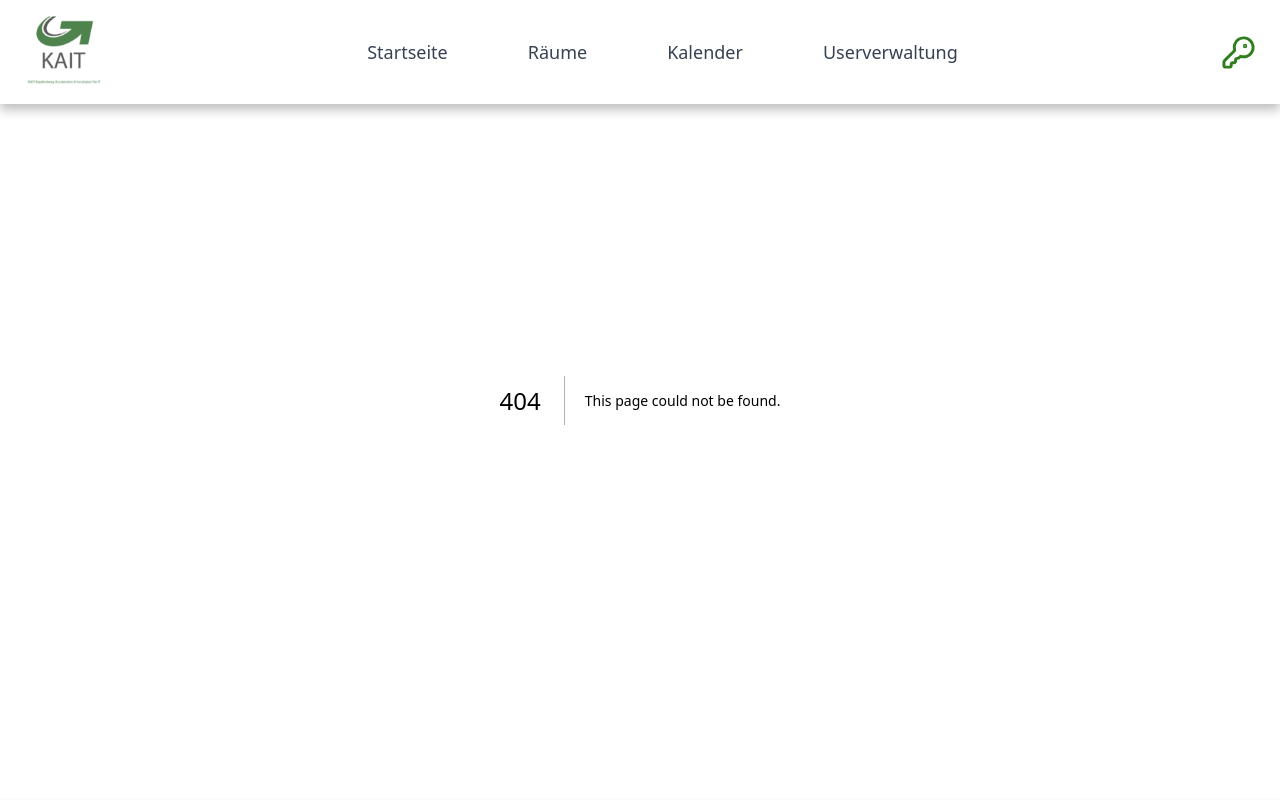
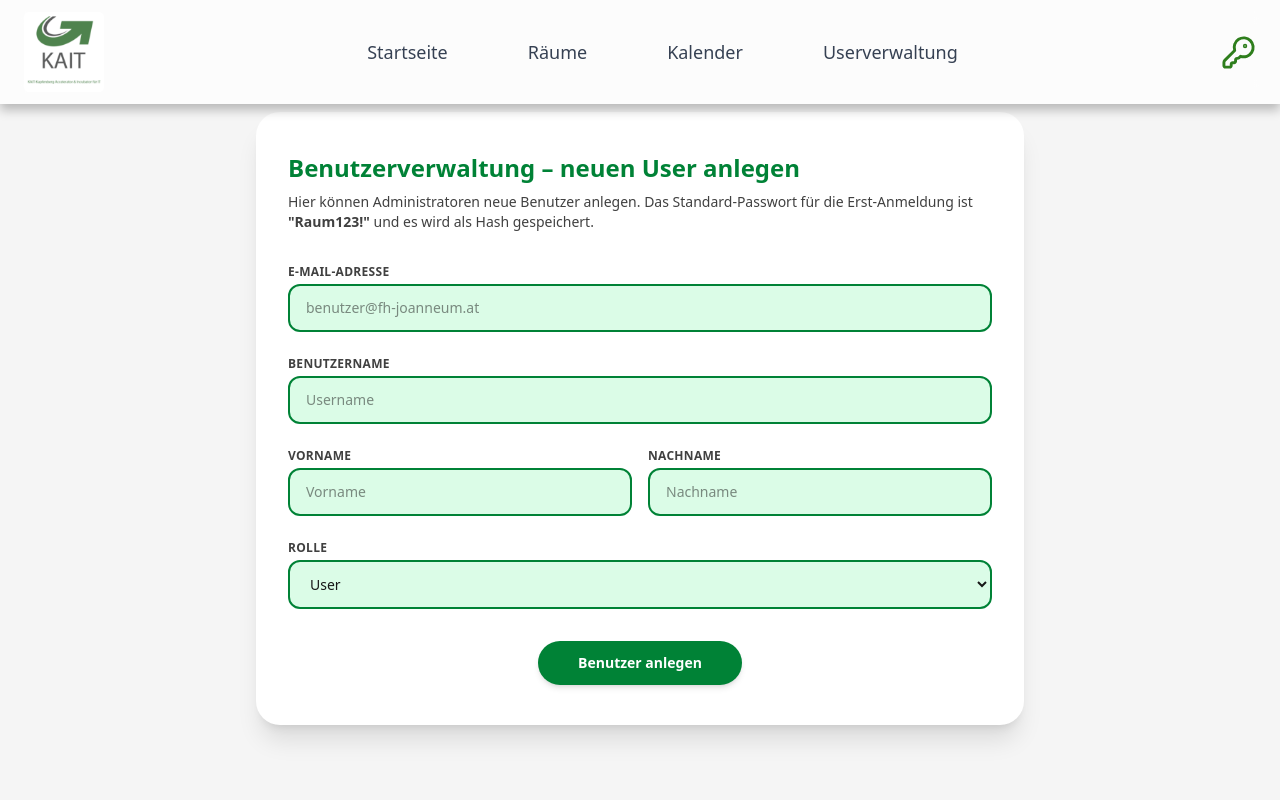
Before and after one commit to monaenzi/room_reservation_system, a Next.js app: page /admin/users in a window 1280 px wide. Before the commit this address had no page. Shown: the top 800 px of the page. Built offline with nearby package versions, Linux system fonts and the light colour scheme.

Commit message:
add admintools page

```diff
--- /dev/null
+++ b/app/admin/users/page.tsx
@@ -0,0 +1,173 @@
+"use client";
+
+import { FormEvent, useState } from "react";
+
+export default function AdminUsersPage() {
+  const [email, setEmail] = useState("");
+  const [username, setUsername] = useState("");
+  const [firstName, setFirstName] = useState("");
+  const [lastName, setLastName] = useState("");
+  const [roleId, setRoleId] = useState("0");
+  const [loading, setLoading] = useState(false);
+  const [error, setError] = useState<string | null>(null);
+  const [success, setSuccess] = useState<string | null>(null);
+
+  async function handleSubmit(e: FormEvent) {
+    e.preventDefault();
+    setLoading(true);
+    setError(null);
+    setSuccess(null);
+
+    try {
+      const res = await fetch("/api/admin/users", {
+        method: "POST",
+        headers: { "Content-Type": "application/json" },
+        body: JSON.stringify({
+          email,
+          username,
+          first_name: firstName,
+          last_name: lastName,
+          role_id: Number(roleId),
+        }),
+      });
+
+      const data = await res.json().catch(() => ({}));
+
+      if (!res.ok) {
+        if (res.status === 409) {
+          setError("Benutzername oder E-Mail ist bereits vergeben.");
+        } else if (res.status === 500) {
+          setError("Fehler beim Anlegen des Users oder DB-Verbindung.");
+        } else {
+          setError(data?.message || "Anfrage fehlgeschlagen.");
+        }
+        return;
+      }
+
+      setSuccess(
+        `User erfolgreich angelegt. Default-Passwort für Erstanmeldung: Raum123!`
+      );
+
+      // Felder leeren
+      setEmail("");
+      setUsername("");
+      setFirstName("");
+      setLastName("");
+
+    } catch (err) {
+      console.error(err);
+      setError("Verbindung zur Datenbank nicht möglich.");
+    } finally {
+      setLoading(false);
+    }
+  }
+
+  return (
+    <main className="flex justify-center bg-neutral-100 py-28">
+      <section className="w-full max-w-3xl rounded-3xl bg-white px-8 py-10 shadow-xl">
+        <header className="mb-8">
+          <h1 className="text-2xl font-bold text-green-700">
+            Benutzerverwaltung – neuen User anlegen
+          </h1>
+          <p className="mt-2 text-sm text-neutral-700">
+            Hier können Administratoren neue Benutzer anlegen. Das
+            Standard-Passwort für die Erst-Anmeldung ist{" "}
+            <span className="font-semibold">"Raum123!"</span> und es wird als
+            Hash gespeichert.
+          </p>
+        </header>
+
+        <form onSubmit={handleSubmit} className="space-y-6">
+          <div>
+            <label className="mb-1 block text-xs font-semibold uppercase tracking-wide text-neutral-700">
+              E-Mail-Adresse
+            </label>
+            <input
+              type="email"
+              required
+              value={email}
+              onChange={(e) => setEmail(e.target.value)}
+              placeholder="benutzer@fh-joanneum.at"
+              pattern="^[^@\\s]+@[^@\\s]+\\.[^@\\s]+$"
+              className="w-full rounded-xl border-2 border-green-700 bg-green-100 px-4 py-3 text-sm outline-none focus:border-green-800"
+            />
+          </div>
+
+          <div>
+            <label className="mb-1 block text-xs font-semibold uppercase tracking-wide text-neutral-700">
+              Benutzername
+            </label>
+            <input
+              type="text"
+              required
+              value={username}
+              onChange={(e) => setUsername(e.target.value)}
+              placeholder="Username"
+              className="w-full rounded-xl border-2 border-green-700 bg-green-100 px-4 py-3 text-sm outline-none focus:border-green-800"
+            />
+          </div>
+
+          <div className="grid gap-4 sm:grid-cols-2">
+            <div>
+              <label className="mb-1 block text-xs font-semibold uppercase tracking-wide text-neutral-700">
+                Vorname
+              </label>
+              <input
+                type="text"
+                required
+                value={firstName}
+                onChange={(e) => setFirstName(e.target.value)}
+                placeholder="Vorname"
+                className="w-full rounded-xl border-2 border-green-700 bg-green-100 px-4 py-3 text-sm outline-none focus:border-green-800"
+              />
+            </div>
+            <div>
+              <label className="mb-1 block text-xs font-semibold uppercase tracking-wide text-neutral-700">
+                Nachname
+              </label>
+              <input
+                type="text"
+                required
+                value={lastName}
+                onChange={(e) => setLastName(e.target.value)}
+                placeholder="Nachname"
+                className="w-full rounded-xl border-2 border-green-700 bg-green-100 px-4 py-3 text-sm outline-none focus:border-green-800"
+              />
+            </div>
+          </div>
+
+          <div>
+            <label className="mb-1 block text-xs font-semibold uppercase tracking-wide text-neutral-700">
+              Rolle
+            </label>
+            <select
+              value={roleId}
+              onChange={(e) => setRoleId(e.target.value)}
+              className="w-full rounded-xl border-2 border-green-700 bg-green-100 px-4 py-3 text-sm outline-none focus:border-green-800"
+            >
+              <option value="1">Admin</option>
+              <option value="0">User</option>
+            </select>
+          </div>
+
+          {error && (
+            <p className="text-center text-sm text-red-600">{error}</p>
+          )}
+          {success && !error && (
+            <p className="text-center text-sm text-green-700">{success}</p>
+          )}
+
+          <div className="pt-2 text-center">
+            <button
+              type="submit"
+              disabled={loading}
+              className="inline-flex min-w-[200px] justify-center rounded-full bg-green-700 px-10 py-3 text-sm font-semibold text-white shadow-md transition hover:bg-green-800 disabled:cursor-not-allowed disabled:bg-green-700/70"
+            >
+              {loading ? "Wird angelegt..." : "Benutzer anlegen"}
+            </button>
+          </div>
+        </form>
+      </section>
+    </main>
+  );
+}
```
